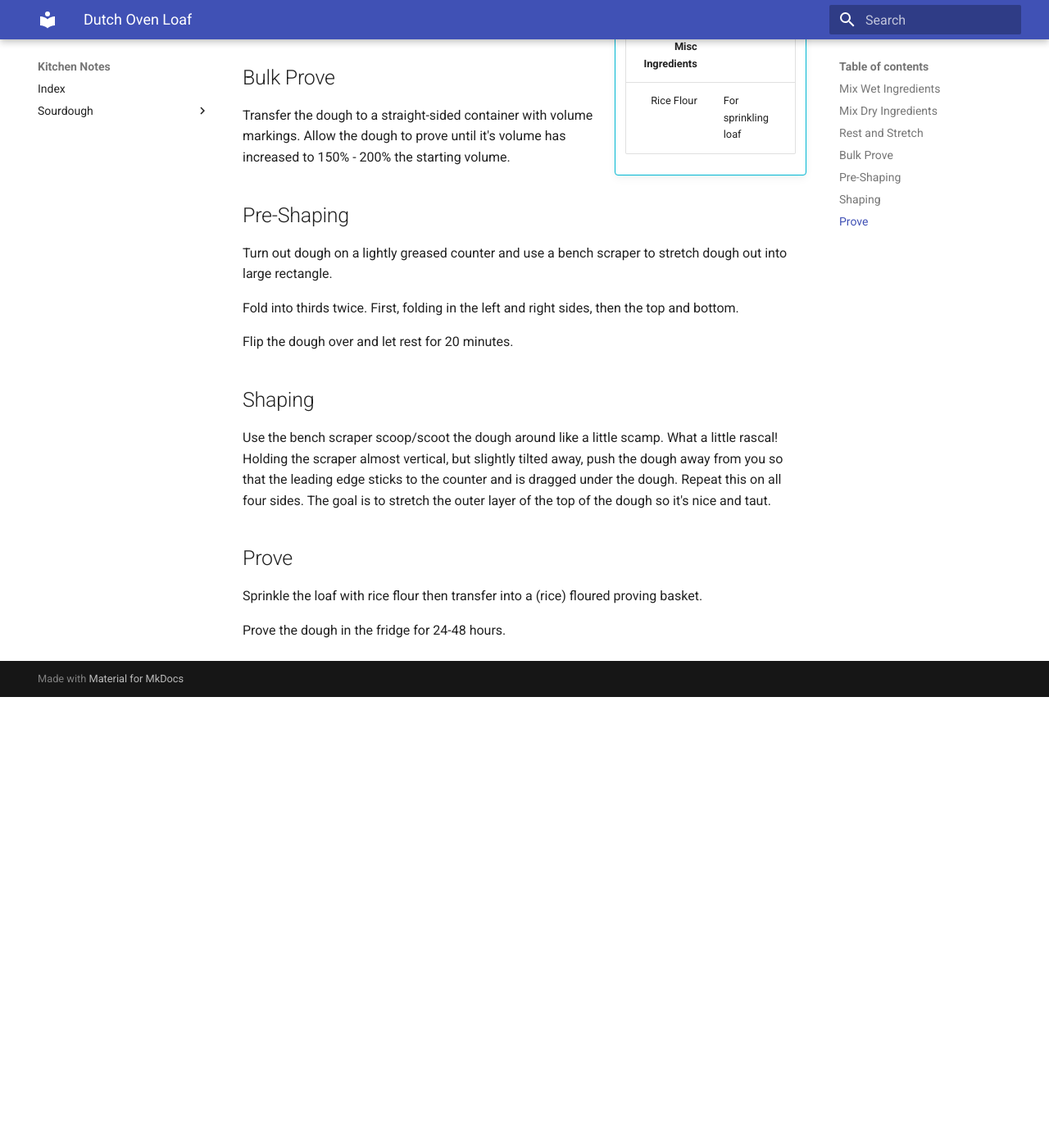
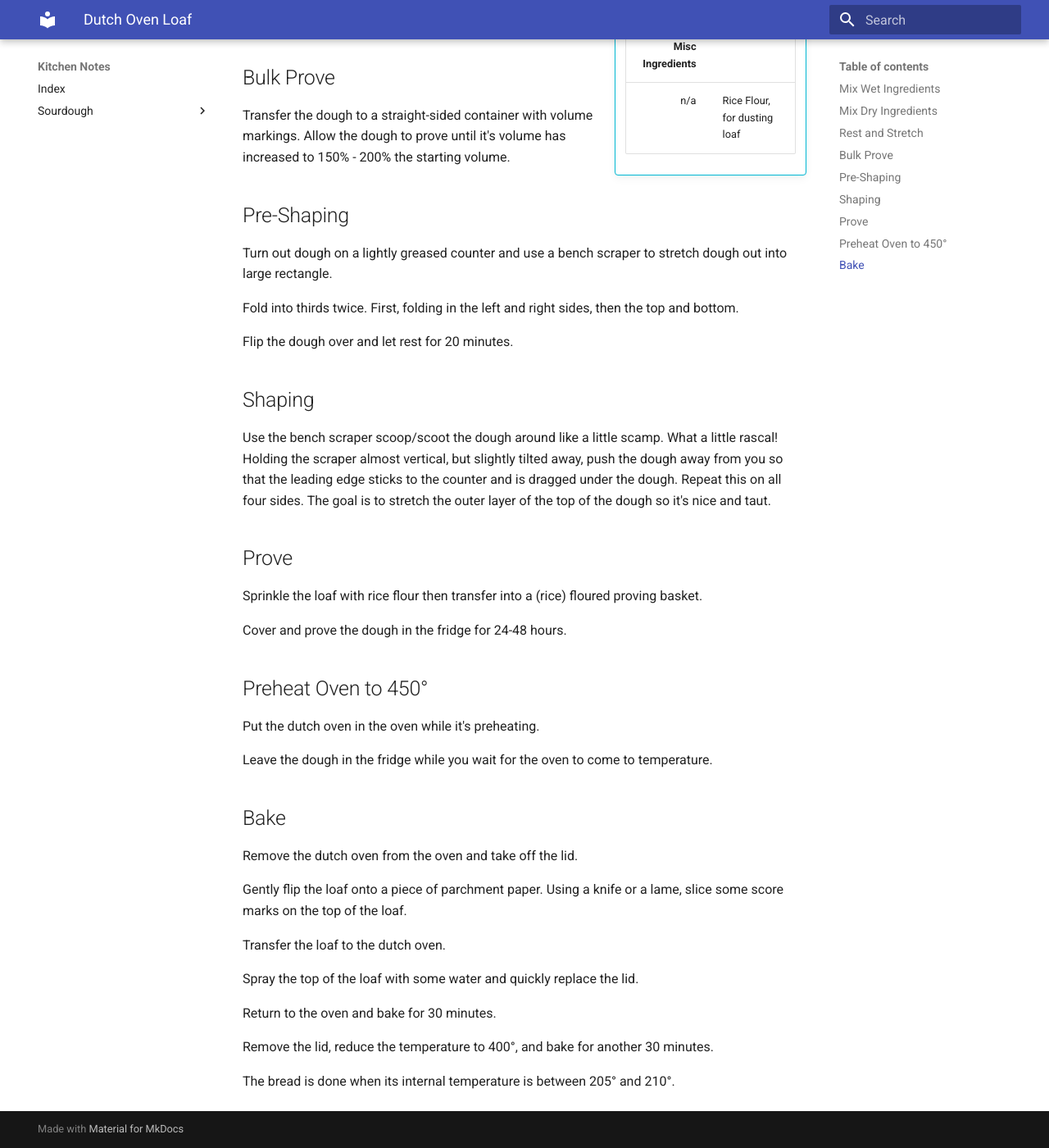
Before and after one commit to patrickdent/kitchen-notes, an MkDocs documentation site: the page built from docs/sourdough/dutch-oven-loaf.md, in a window 1280 px wide and 1400 px high, scrolled down 653 px. Shown: the whole window at 82% size. Built offline with MkDocs 1.6.1 and Material for MkDocs 9.7.7, drawn with Linux system fonts in a browser that asks for light colours; before the commit the page ends 1503 px from its top, so only the background shows below that; some of the changed text lies outside the part shown.

Commit message:
add baking steps

```diff
--- a/docs/sourdough/dutch-oven-loaf.md
+++ b/docs/sourdough/dutch-oven-loaf.md
@@ -9,19 +9,19 @@ tags:
     | -:              | :-                      |
     | 110g            | starter                 |
     | 345g            | water                   |
-    | 11              | salt                    |
+    | 11g             | salt                    |
 
     | Dry Ingredients |                         |
     | -:              | :-                      |
     | 300g            | white bread flour       |
     | 195g            | whole wheat bread flour |
 
-    | Misc Ingredients |                     |
-    | -:               | :-                  |
-    | Rice Flour       | For sprinkling loaf |
+    | Misc Ingredients |                              |
+    | -:               | :-                           |
+    | n/a              | Rice Flour, for dusting loaf |
 
 ## Mix Wet Ingredients
-Combine wet ingredients a stand mixer with the dough hook attachment.
+Combine wet ingredients in a stand mixer with the dough hook attachment.
 
 Run on lowest setting while measuring dry ingredients.
 
@@ -49,4 +49,24 @@ Use the bench scraper scoop/scoot the dough around like a little scamp. What a l
 ## Prove
 Sprinkle the loaf with rice flour then transfer into a (rice) floured proving basket.
 
-Prove the dough in the fridge for 24-48 hours.
+Cover and prove the dough in the fridge for 24-48 hours.
+
+## Preheat Oven to 450°
+Put the dutch oven in the oven while it's preheating.
+
+Leave the dough in the fridge while you wait for the oven to come to temperature.
+
+## Bake
+Remove the dutch oven from the oven and take off the lid.
+
+Gently flip the loaf onto a piece of parchment paper. Using a knife or a lame, slice some score marks on the top of the loaf.
+
+Transfer the loaf to the dutch oven.
+
+Spray the top of the loaf with some water and quickly replace the lid.
+
+Return to the oven and bake for 30 minutes.
+
+Remove the lid, reduce the temperature to 400°, and bake for another 30 minutes.
+
+The bread is done when its internal temperature is between 205° and 210°.
```
Also changed, not shown: docs/sourdough/ww-flax-sammy.md (+1 -1 lines).
